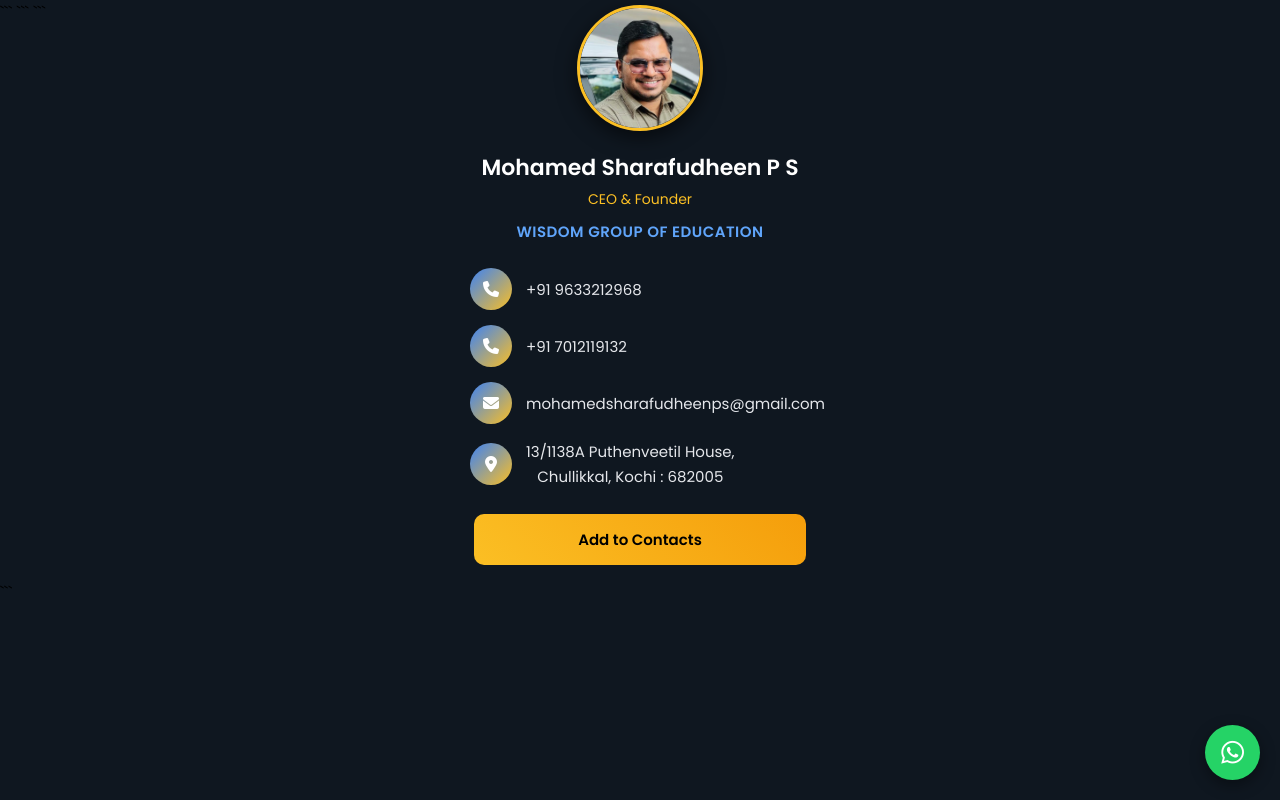
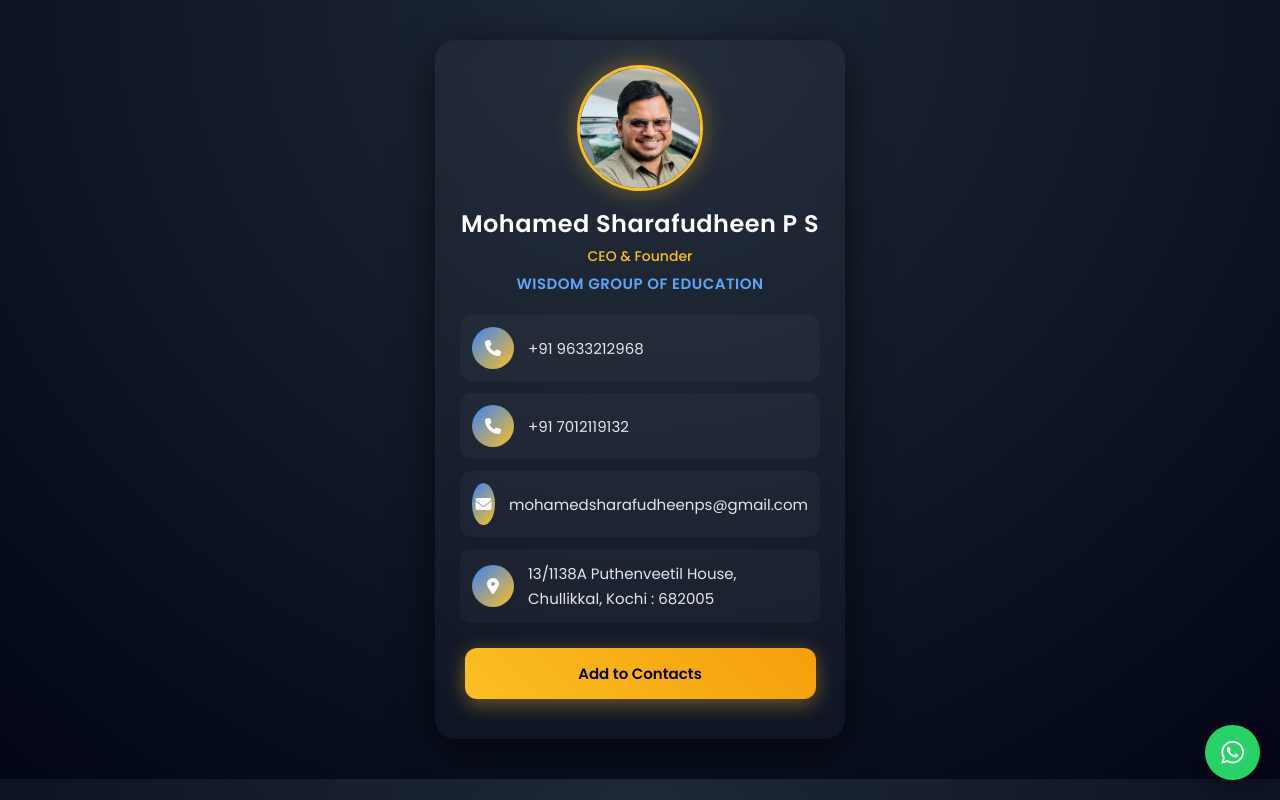
Before and after one commit to hameema-git/nfc-contact-card-cheppu, a plain HTML site: page index.html in a window 1280 px wide. Drawn offline with Linux system fonts and the light colour scheme.

Commit message:
profile improvement

````diff
--- a/index.html
+++ b/index.html
@@ -1,13 +1,11 @@
 <!DOCTYPE html>
-
 <html>
 <head>
     <title>Mohamed Sharafudheen P S</title>
     <meta name="viewport" content="width=device-width, initial-scale=1">
 
-```
     <!-- Google Font -->
-<link href="https://fonts.googleapis.com/css2?family=Poppins:wght@300;400;600&display=swap" rel="stylesheet">
+    <link href="https://fonts.googleapis.com/css2?family=Poppins:wght@300;400;500;600&display=swap" rel="stylesheet">
 
     <!-- Font Awesome -->
     <link rel="stylesheet" href="https://cdnjs.cloudflare.com/ajax/libs/font-awesome/6.5.0/css/all.min.css">
@@ -16,124 +14,81 @@
         body {
             margin: 0;
             font-family: 'Poppins', sans-serif;
-        background: #0f1720;
+            background: radial-gradient(circle at top, #1f2937, #020617);
+            color: white;
         }
 
         .container {
             max-width: 380px;
-        margin: 0 auto;
+            margin: 40px auto;
+            padding: 25px 15px 30px;
             text-align: center;
+            background: rgba(255, 255, 255, 0.03);
+            backdrop-filter: blur(12px);
+            border-radius: 20px;
+            box-shadow: 0 10px 40px rgba(0,0,0,0.6);
         }
 
-    /* HEADER */
-    /* .header {
-        background: linear-gradient(135deg, #0f1720, #1f2937);
-        height: 220px;
-        border-bottom-left-radius: 60px;
-        border-bottom-right-radius: 60px;
-    } */
-
-    .container {
-    margin-top: -40px;
+        /* PROFILE IMAGE */
+        .avatar {
+            width: 120px;
+            height: 120px;
+            margin: 0 auto 15px;
+            border-radius: 50%;
+            overflow: hidden;
+            border: 3px solid #fbbf24;
+            box-shadow: 0 0 25px rgba(251,191,36,0.4);
+            transition: transform 0.3s ease;
         }
 
-    .header {
-    background: linear-gradient(135deg, #0f1720, #1f2937);
-    height: 160px; /* reduce from 220px */
-    border-bottom-left-radius: 60px;
-    border-bottom-right-radius: 60px;
-}
-    /* AVATAR */
-    /* .avatar {
-        width: 120px;
-        height: 120px;
-        background: #111827;
-        border-radius: 50%;
-        margin: -60px auto 15px;
-        display: flex;
-        align-items: center;
-        justify-content: center;
-        font-size: 46px;
-        font-weight: 600;
-        color: #fbbf24;
-        box-shadow: 0 6px 20px rgba(0,0,0,0.6);
-    } */
-
-
-/* .avatar {
-    width: 120px;
-    height: 120px;
-    margin: -60px auto 15px;
-    border-radius: 50%;
-    overflow: hidden;
-    box-shadow: 0 6px 20px rgba(0,0,0,0.6);
+        .avatar:hover {
+            transform: scale(1.05);
         }
 
         .avatar img {
             width: 100%;
             height: 100%;
             object-fit: cover;
-    display: block;
-} */
-
-/* .avatar {
-    width: 120px;
-    height: 120px;
-    margin: -60px auto 15px;
-    border-radius: 50%;
-    border: 3px solid #fbbf24;
-    overflow: hidden;
-    box-shadow: 0 6px 20px rgba(0,0,0,0.6);
-    background: transparent;
-    position: relative;
-    z-index: 2;
-} */
-
-.avatar {
-    width: 120px;
-    height: 120px;
-    margin: 20px auto;
-    border-radius: 50%;
-    border: 3px solid #fbbf24;
-    overflow: hidden;
-    box-shadow: 0 6px 20px rgba(0,0,0,0.6);
         }
 
-.avatar img {
-    width: 100%;
-    height: 100%;
-    object-fit: cover;
-    display: block;
-}
-
+        /* TEXT */
         h2 {
-        margin: 5px 0;
-        color: #ffffff;
-        font-size: 22px;
+            margin: 10px 0 5px;
+            font-size: 24px;
             font-weight: 600;
+            letter-spacing: 0.5px;
         }
 
         .subtitle {
             color: #fbbf24;
             font-size: 14px;
             font-weight: 500;
+            margin-bottom: 5px;
         }
 
         .company {
             color: #60a5fa;
+            font-size: 15px;
             font-weight: 600;
-        margin: 10px 0 25px;
-        font-size: 15px;
+            margin-bottom: 20px;
             letter-spacing: 0.5px;
         }
 
-    /* CONTACT */
+        /* CONTACT ITEMS */
         .contact {
             display: flex;
             align-items: center;
             gap: 14px;
-        margin: 15px 0;
-        padding: 0 20px;
+            margin: 12px 10px;
+            padding: 12px;
+            border-radius: 12px;
+            background: rgba(255,255,255,0.03);
+            transition: 0.3s;
+        }
+
+        .contact:hover {
+            background: rgba(255,255,255,0.07);
+            transform: translateY(-2px);
         }
 
         .icon {
@@ -146,7 +101,10 @@
             justify-content: center;
             color: white;
             font-size: 16px;
-        flex-shrink: 0;
+        }
+
+        .text {
+            text-align: left;
         }
 
         .text a {
@@ -155,22 +113,24 @@
             font-size: 15px;
         }
 
-    .text a:hover {
-        opacity: 0.7;
-    }
-
         /* BUTTON */
         .btn {
-        margin: 25px auto 15px;
+            margin: 25px auto 10px;
             display: block;
-        width: 80%;
+            width: 85%;
             padding: 14px;
             background: linear-gradient(45deg, #fbbf24, #f59e0b);
             color: #000;
             text-decoration: none;
-        border-radius: 10px;
+            border-radius: 12px;
             font-size: 15px;
             font-weight: 600;
+            box-shadow: 0 5px 20px rgba(251,191,36,0.4);
+            transition: 0.3s;
+        }
+
+        .btn:hover {
+            transform: translateY(-2px);
         }
 
         /* WHATSAPP FLOAT */
@@ -191,16 +151,17 @@
             text-decoration: none;
         }
 
+        /* MOBILE OPTIMIZATION */
+        @media (max-width: 400px) {
+            .container {
+                margin: 20px 10px;
+            }
+        }
+
     </style>
-```
-
 </head>
 
 <body>
-
-```
-<!-- <div class="header"></div> -->
-
 
 <div class="container">
 
@@ -212,7 +173,6 @@
     <div class="subtitle">CEO & Founder</div>
     <div class="company">WISDOM GROUP OF EDUCATION</div>
 
-    <!-- CALL -->
     <div class="contact">
         <div class="icon"><i class="fas fa-phone"></i></div>
         <div class="text">
@@ -227,7 +187,6 @@
         </div>
     </div>
 
-    <!-- EMAIL -->
     <div class="contact">
         <div class="icon"><i class="fas fa-envelope"></i></div>
         <div class="text">
@@ -237,7 +196,6 @@
         </div>
     </div>
 
-    <!-- LOCATION -->
     <div class="contact">
         <div class="icon"><i class="fas fa-location-dot"></i></div>
         <div class="text">
@@ -248,16 +206,13 @@
         </div>
     </div>
 
-    <!-- SAVE CONTACT -->
     <a href="sharafudheen.vcf" class="btn">Add to Contacts</a>
 
 </div>
 
-<!-- WHATSAPP BUTTON -->
 <a href="https://wa.me/919633212968" class="whatsapp" target="_blank">
     <i class="fab fa-whatsapp"></i>
 </a>
-```
 
 </body>
 </html>
````
Lines whose indentation alone changed are shown as unchanged.
